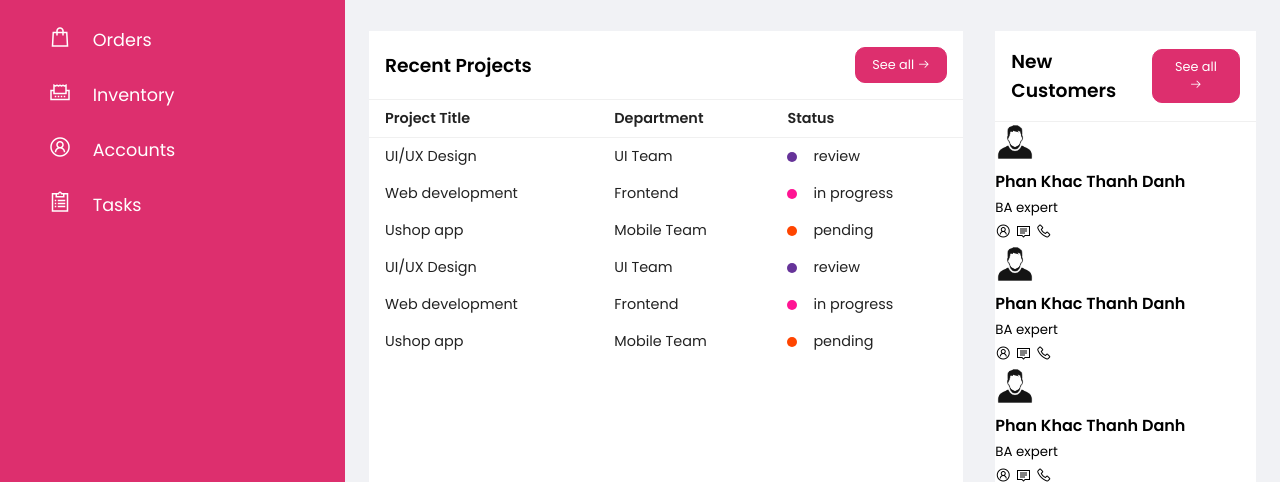
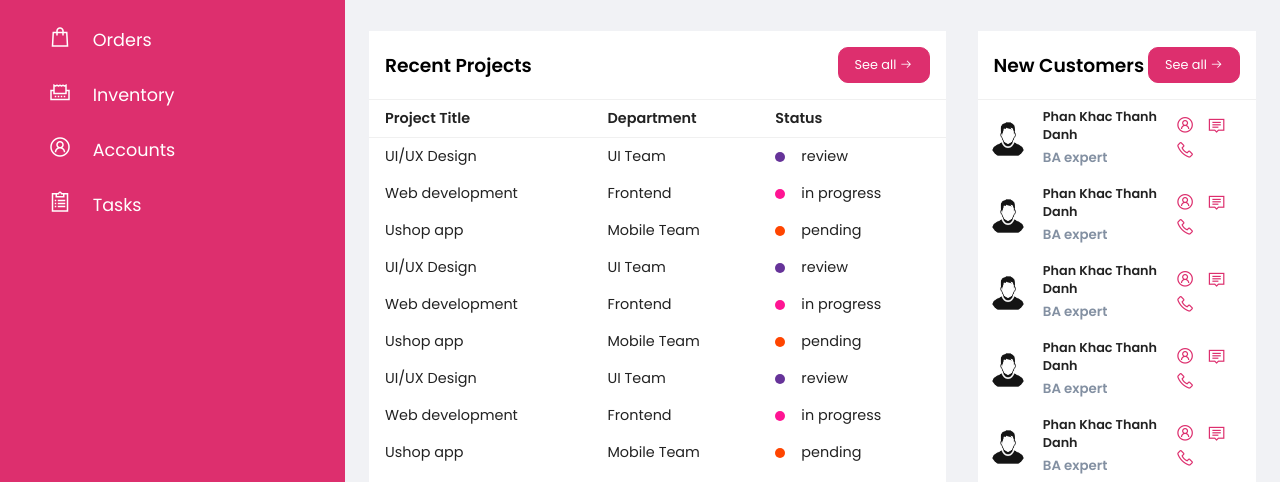
Before and after one commit to DangPham112000/small_web_projects, a plain HTML site: page 02_admin_dashboard/index.html in a window 1280 px wide. Shown: the part 279-761 px from the top of the page. Drawn offline with nearby package versions, Linux system fonts and the light colour scheme.

Commit message:
new customer HTML, CSS

```diff
--- a/02_admin_dashboard/assets/css/style.css
+++ b/02_admin_dashboard/assets/css/style.css
@@ -175,7 +175,7 @@ main {
     margin-top: 3.5rem;
     display: grid;
     grid-gap: 2rem;
-    grid-template-columns: 67% auto;
+    grid-template-columns: 65% auto;
 }
 
 .card {
@@ -246,8 +246,44 @@ tr td:last-child {
     background-color: orangered;
 }
 
+.table-responsive {
+    width: 100%;
+    overflow-x: auto;
+}
 
-.customer img {
+.customer {
+    display: flex;
+    justify-content: space-between;
+    align-items: center;
+    padding: 0.5rem 0.7rem;
+}
+
+.customer .info {
+    display: flex;
+    align-items: center;
+}
+
+.customer .info img {
     width: 40px;
     height: 40px;
+    border-radius: 50%;
+    margin-right: 1rem;
 }
+
+.customer .info h4 {
+    font-size: 0.8rem;
+    font-weight: 700;
+    color: #222;
+}
+
+.customer .info small {
+    font-weight: 600;
+    color: var(--text-gray);
+}
+
+.customer .contact span {
+    font-size: 1.2rem;
+    display: inline-block;
+    margin-left: 0.5rem;
+    color: var(--main-color);
+}
--- a/02_admin_dashboard/index.html
+++ b/02_admin_dashboard/index.html
@@ -10,6 +10,7 @@
     <link rel="stylesheet" href="./assets/css/style.css">
 </head>
 <body>
+
     <div class="sidebar">
         <div class="sidebar-brand">
             <h2><span class="lab la-accusoft"></span> Accusoft</h2>
@@ -136,6 +137,7 @@
                         </button>
                     </div>
                     <div class="projects-body card-body">
+                        <div class="table-responsive">
                             <table>
                                 <thead>
                                     <tr>
@@ -193,8 +195,33 @@
                                             pending
                                         </td>
                                     </tr>
+                                    <tr>
+                                        <td>UI/UX Design</td>
+                                        <td>UI Team</td>
+                                        <td>
+                                            <span class="status purple"></span>
+                                            review
+                                        </td>
+                                    </tr>
+                                    <tr>
+                                        <td>Web development</td>
+                                        <td>Frontend</td>
+                                        <td>
+                                            <span class="status pink"></span>
+                                            in progress
+                                        </td>
+                                    </tr>
+                                    <tr>
+                                        <td>Ushop app</td>
+                                        <td>Mobile Team</td>
+                                        <td>
+                                            <span class="status orange"></span>
+                                            pending
+                                        </td>
+                                    </tr>
                                 </tbody>
                             </table>
+                        </div>
                     </div>
                 </div>
 
@@ -208,89 +235,90 @@
                     </div>
                     <div class="customers-body card-body">
                         <div class="customer">
-                            <div class="">
+                            <div class="info">
                                 <img src="./assets/img/avt.jpg" alt="">
                                 <div class="">
                                     <h4>Phan Khac Thanh Danh</h4>
                                     <small>BA expert</small>
                                 </div>
                             </div>
-                            <div>
+                            <div class="contact">
                                 <span class="las la-user-circle"></span>
                                 <span class="las la-comment"></span>
                                 <span class="las la-phone"></span>
                             </div>
                         </div>
                         <div class="customer">
-                            <div class="">
+                            <div class="info">
                                 <img src="./assets/img/avt.jpg" alt="">
                                 <div class="">
                                     <h4>Phan Khac Thanh Danh</h4>
                                     <small>BA expert</small>
                                 </div>
                             </div>
-                            <div>
+                            <div class="contact">
                                 <span class="las la-user-circle"></span>
                                 <span class="las la-comment"></span>
                                 <span class="las la-phone"></span>
                             </div>
                         </div>
                         <div class="customer">
-                            <div class="">
+                            <div class="info">
                                 <img src="./assets/img/avt.jpg" alt="">
                                 <div class="">
                                     <h4>Phan Khac Thanh Danh</h4>
                                     <small>BA expert</small>
                                 </div>
                             </div>
-                            <div>
+                            <div class="contact">
                                 <span class="las la-user-circle"></span>
                                 <span class="las la-comment"></span>
                                 <span class="las la-phone"></span>
                             </div>
                         </div>
                         <div class="customer">
-                            <div class="">
+                            <div class="info">
                                 <img src="./assets/img/avt.jpg" alt="">
                                 <div class="">
                                     <h4>Phan Khac Thanh Danh</h4>
                                     <small>BA expert</small>
                                 </div>
                             </div>
-                            <div>
+                            <div class="contact">
                                 <span class="las la-user-circle"></span>
                                 <span class="las la-comment"></span>
                                 <span class="las la-phone"></span>
                             </div>
                         </div>
                         <div class="customer">
-                            <div class="">
+                            <div class="info">
                                 <img src="./assets/img/avt.jpg" alt="">
                                 <div class="">
                                     <h4>Phan Khac Thanh Danh</h4>
                                     <small>BA expert</small>
                                 </div>
                             </div>
-                            <div>
+                            <div class="contact">
                                 <span class="las la-user-circle"></span>
                                 <span class="las la-comment"></span>
                                 <span class="las la-phone"></span>
                             </div>
                         </div>
                         <div class="customer">
-                            <div class="">
+                            <div class="info">
                                 <img src="./assets/img/avt.jpg" alt="">
                                 <div class="">
                                     <h4>Phan Khac Thanh Danh</h4>
                                     <small>BA expert</small>
                                 </div>
                             </div>
-                            <div>
+                            <div class="contact">
                                 <span class="las la-user-circle"></span>
                                 <span class="las la-comment"></span>
                                 <span class="las la-phone"></span>
                             </div>
                         </div>
+
                     </div>
                 </div>
             </div>
```
Lines whose indentation alone changed are shown as unchanged.
